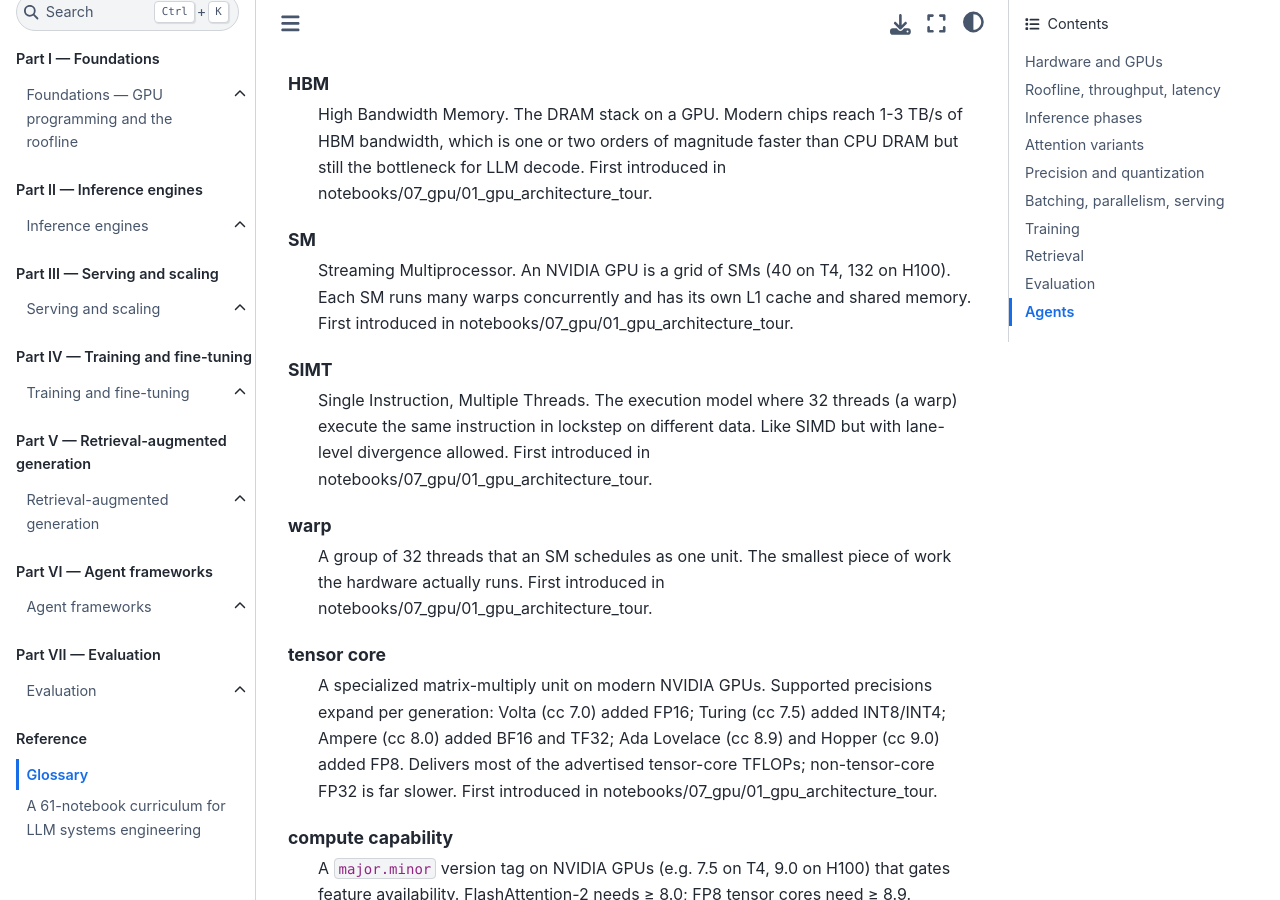
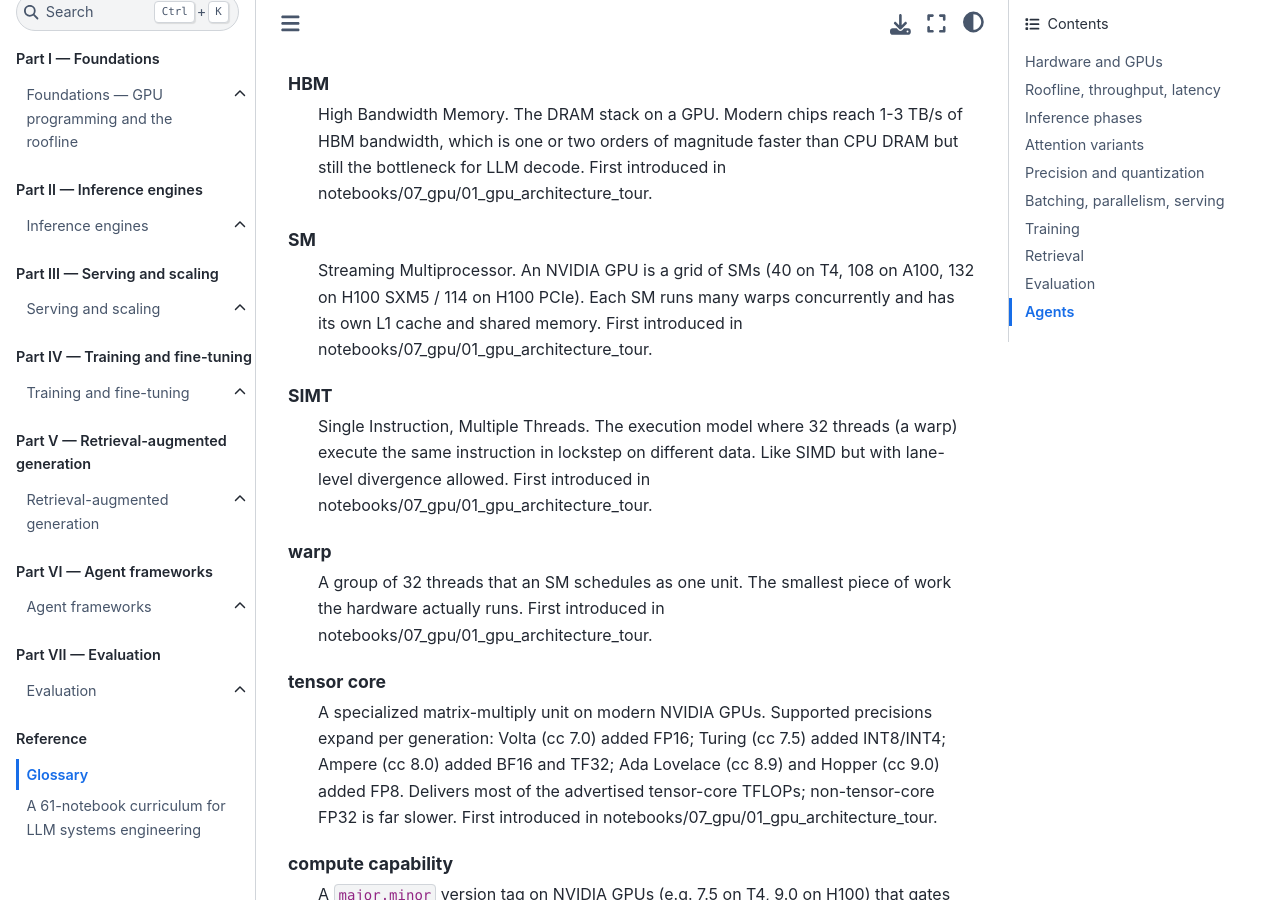
Before and after one commit to hassan11196/llm-systems-cookbook, a Jupyter Book: the page built from glossary.md, in a window 1280 px wide and 900 px high, scrolled down 340 px. Built offline with Jupyter Book 1.0.4 settings and Sphinx 7.4.7 and the Sphinx Book theme 1.1.4, drawn with Linux system fonts in a browser that asks for light colours; pages that are not in the unit, such as notebooks, are missing from menus.

Commit message:
docs: knock out remaining OPTIONAL hygiene items from review
glossary.md
- SM entry expanded with per-variant counts: T4=40, A100=108,
  H100 SXM5=132, H100 PCIe=114. Clarifies the earlier "132 on H100"
  shorthand that was SXM5-only.

scoring/harness.py
- Factor the summary-dict construction into `_build_summary()` and
  have `summary()` print while `save()` uses the silent builder. A
  notebook that calls `s.summary(); s.save()` (the pattern used in
  every cookbook notebook) no longer prints the summary twice.
- `assert_close` now records `duration_s` on CheckResult to match
  `check` and `benchmark`. Previously every assert_close entry had
  `"duration_s": 0.0` regardless of how long the comparison took.

src/llm_systems_cookbook/_utils.py
- `download_wikitext2` writes the joined text with explicit
  `encoding="utf-8"`. Without this, Windows defaults to cp1252 and
  mangles em-dashes, accents, and math symbols on write-then-read
  roundtrips. Linux/macOS behaviour unchanged.

CONTRIBUTING.md
- Drop the `claude/<topic>-<tag>` branch-convention hint from the
  public contributor guide. The `<user>/<topic>` pattern is enough;
  automation-specific naming belongs in private tooling, not public
  docs.

```diff
--- a/glossary.md
+++ b/glossary.md
@@ -19,9 +19,9 @@ HBM
 
 SM
   Streaming Multiprocessor. An NVIDIA GPU is a grid of SMs (40 on T4,
-  132 on H100). Each SM runs many warps concurrently and has its own
-  L1 cache and shared memory. First introduced in
-  {doc}`notebooks/07_gpu/01_gpu_architecture_tour`.
+  108 on A100, 132 on H100 SXM5 / 114 on H100 PCIe). Each SM runs
+  many warps concurrently and has its own L1 cache and shared memory.
+  First introduced in {doc}`notebooks/07_gpu/01_gpu_architecture_tour`.
 
 SIMT
   Single Instruction, Multiple Threads. The execution model where 32
```
Also changed, not shown: CONTRIBUTING.md (+2 -2 lines), 2 other files.
